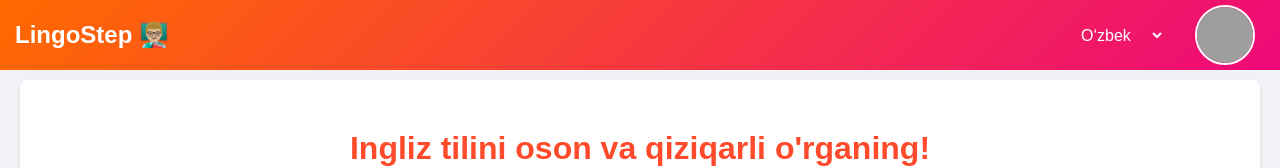
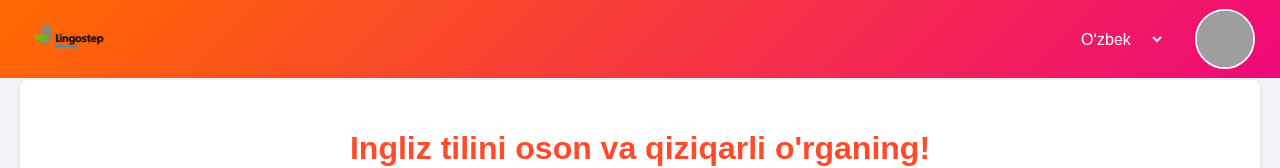
Before and after one commit to muhammadyusuf622/LingoStep, a website built with Parcel: page client/src/pages/homePage.html in a window 1280 px wide. Shown: the top 168 px of the page. Built offline with nearby package versions, Linux system fonts and the light colour scheme; no server answers; grey boxes are pictures that could not be loaded.

Commit message:
videochat update

```diff
--- a/client/package.json
+++ b/client/package.json
@@ -3,7 +3,7 @@
   "version": "1.0.0",
   "description": "",
   "scripts": {
-    "start": "parcel src/index.html src/pages/*.html --port 4000",
+    "start": "parcel src/index.html src/pages/*.html --port 7001",
     "build": "parcel build src/index.html src/pages/*.html"
   },
   "keywords": [],
--- a/client/src/css/home.css
+++ b/client/src/css/home.css
@@ -54,6 +54,35 @@ body {
     font-size: 16px;
     cursor: pointer;
 }
+
+.navbar-img-box {
+  display: flex;
+  align-items: center;
+  justify-content: center;
+  padding: 4px 8px;
+  border-radius: 12px;
+  height: 68px; /* navbar balandligiga moslang */
+  transition: all 0.3s ease;
+}
+
+.navbar-img-box img {
+  height: 100%;
+  max-height: 100%;
+  object-fit: contain;
+  display: block;
+  transition: transform 0.3s ease;
+}
+
+.navbar-img-box:hover img {
+  transform: scale(1.05); /* Hover effekt */
+}
+
+.nav-title{
+ display: flex;
+ align-items: center;
+}
+
+ /* Navbar end ////////////////////////// */
 
 #language-select{
     background: none;
--- a/client/src/pages/homePage.html
+++ b/client/src/pages/homePage.html
@@ -7,12 +7,12 @@
     <link rel="icon" type="image/x-icon" href="../favicon_io/favicon.ico" />
     <link rel="icon" type="image/png" sizes="32x32" href="../favicon_io/favicon-32x32.png" />
     <link rel="icon" type="image/png" sizes="16x16" href="../favicon_io/favicon-16x16.png" />
-    <title>LingoStep - Ingliz tilini o‘rganing</title>
+    <title>LingoStep - Ingliz tilini o'rganing</title>
     <link rel="stylesheet" href="../css/home.css">
 </head>
 <body>
     <div class="navbar">
-        <h1>LingoStep 👨🏼‍🏫</h1>
+        <h1 class="nav-title"><div class="navbar-img-box"><img src="../favicon_io/Neon Parrot with Lingostep Logo.png" alt=""></div></h1>
         <div class="nav-links">
             <select id="language-select">
                 <option value="uz">O‘zbek</option>
```
Also changed, not shown: client/src/js/videoChat.js (+9 -2 lines), client/src/favicon_io/Neon Parrot with Lingostep Logo.png (added).
